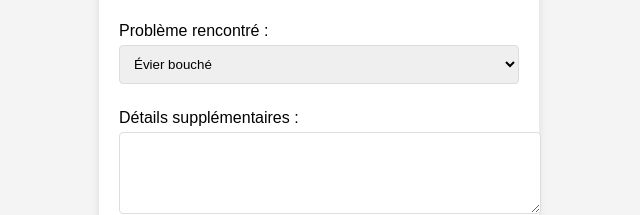
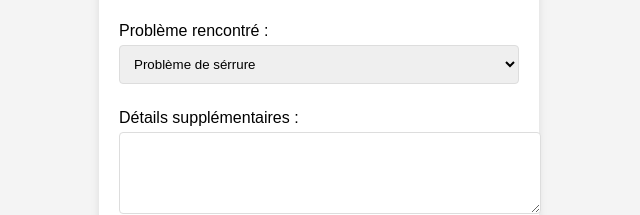
Before and after one commit to vivien-93/Stock-frigo-, a plain HTML site: page index.html in a window 1280 px wide. Shown: the part 321-536 px from the top of the page, 321-961 px from the left. Drawn offline with Linux system fonts and the light colour scheme.

Commit message:
Update index.html

```diff
--- a/index.html
+++ b/index.html
@@ -56,11 +56,11 @@
 
         <label for="probleme">Problème rencontré :</label>
         <select id="probleme" name="probleme" required>
+            <option value="Problème avec une serrure">Problème de sérrure</option>
+            <option value="Problème avec le mobilier">Problème de mobilier</option>
+            <option value="Problème climatisation">Problème de climatisation (chaud/Froid)</option>
+	    <option value="Problème douche">Problème douche</option>
             <option value="Évier bouché">Évier bouché</option>
-	    <option value="Problème douche">Problème douche</option>
-            <option value="Problème avec une serrure">Problème avec une sérrure</option>
-            <option value="Problème avec le mobilier">Problème avec le mobilier</option>
-            <option value="Problème climatisation">Problème climatisation (chaud/Froid)</option>
             <option value="Autre">Autre</option>
         </select>
 
```
